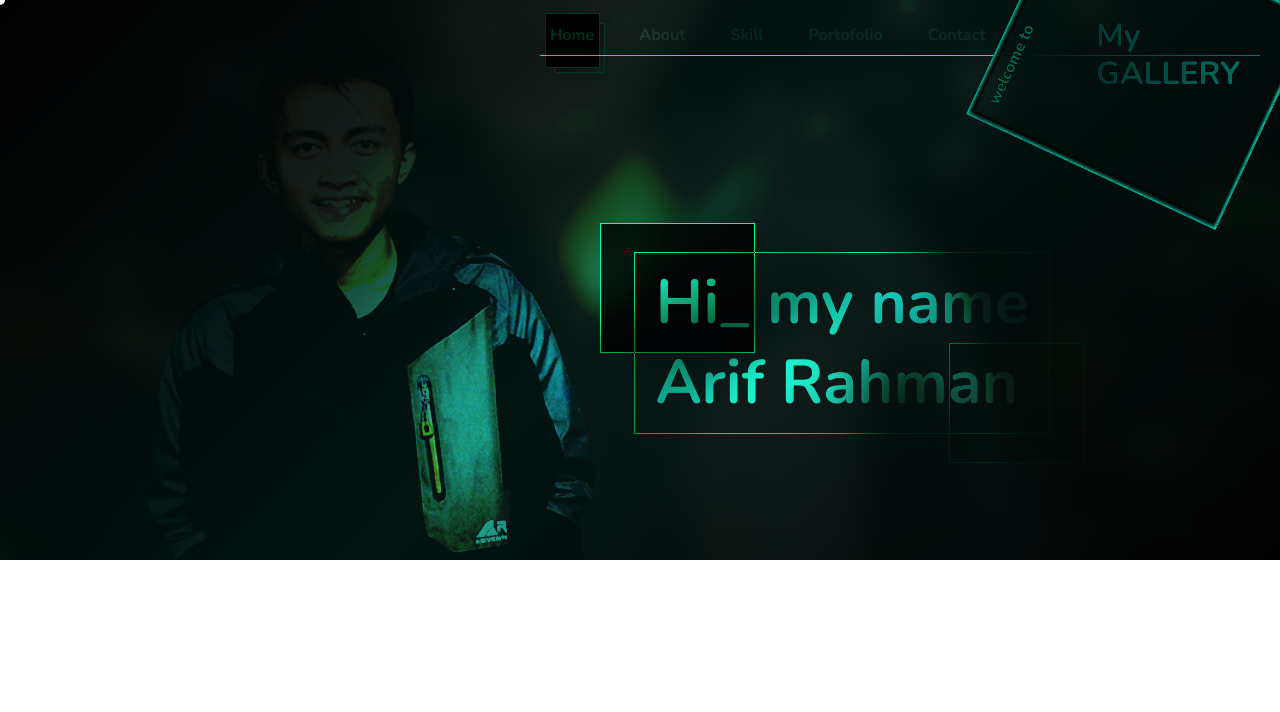
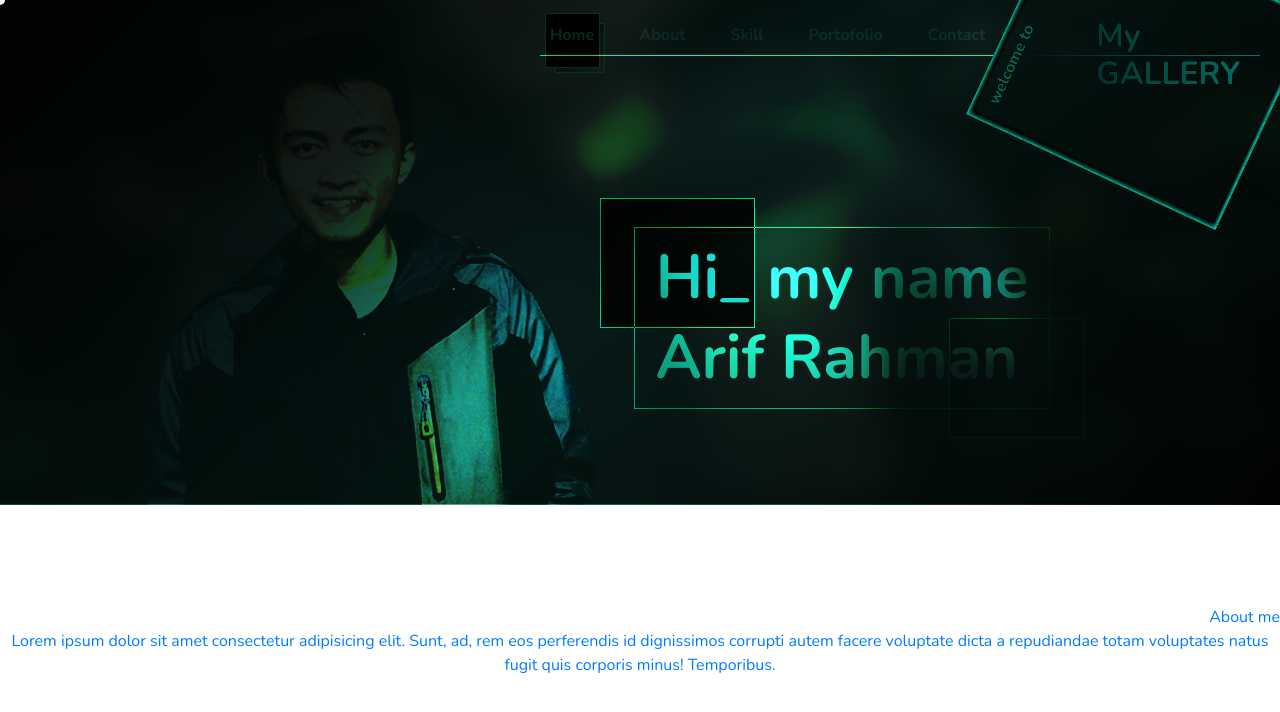
Before and after one commit to Glitchfer/Ar.rh_Porto_Gallery, a Vue app: page / in a window 1280 px wide. Shown: the top 712 px of the page. Built offline with nearby package versions, Linux system fonts and the light colour scheme; a web font is replaced by a local one; what vue-draggable, vue-kinesis would draw is missing.

Commit message:
eventListener Understanding

```diff
--- a/src/App.vue
+++ b/src/App.vue
@@ -13,7 +13,7 @@ export default {
       y: 0
     }
   },
-  mounted() {},
+  computed: {},
   methods: {
     pointerAxis(event) {
       this.x = event.clientX
@@ -27,6 +27,12 @@ export default {
 @import url('https://fonts.googleapis.com/css2?family=Nunito:ital,wght@0,200;0,300;0,400;0,600;0,700;0,800;0,900;1,200;1,300;1,400;1,600;1,700;1,800;1,900&display=swap');
 @import url('https://fonts.googleapis.com/css2?family=Syne+Mono&display=swap');
 @import url('https://fonts.googleapis.com/css2?family=Dosis:wght@200;300;400;500;600;700;800&display=swap');
+body {
+  overflow-y: scroll;
+}
+body::-webkit-scrollbar {
+  display: none;
+}
 #app {
   font-family: 'Nunito', sans-serif;
   -webkit-font-smoothing: antialiased;
--- a/src/components/Navigation.vue
+++ b/src/components/Navigation.vue
@@ -1,33 +1,38 @@
 <template>
-  <div id="Navigate">
+  <div id="Navigate" class="Navigate">
     <a
       href="#landing"
       class="rl-1"
       style="marginLeft: 20px; fontWeight: bold; textDecoration: none; "
+      @click="navNimate(1)"
       >Home</a
     >
     <a
       href="#about"
       class="rl-2"
       style="marginLeft: 45px; color:   rgb(255, 255, 255); fontWeight: bold; textDecoration: none; "
+      @click="navNimate(2)"
       >About
     </a>
     <a
       href="#skill"
       class="rl-3"
       style="marginLeft: 45px; color:   rgb(255, 255, 255); fontWeight: bold; textDecoration: none; "
+      @click="navNimate(3)"
       >Skill</a
     >
     <a
       href="#potofolio"
       class="rl-4"
       style="marginLeft: 45px; color:   rgb(255, 255, 255); fontWeight: bold; textDecoration: none; "
+      @click="navNimate(4)"
       >Portofolio</a
     >
     <a
       href="#contact"
       class="rl-5"
       style="marginLeft: 45px; color:   rgb(255, 255, 255); fontWeight: bold; textDecoration: none; "
+      @click="navNimate(5)"
       >Contact</a
     >
   </div>
@@ -36,19 +41,65 @@
 <script>
 export default {
   name: 'Navigation',
+  date() {
+    return {}
+  },
+  mounted() {
+    this.$nextTick(function() {
+      document.getElementsByTagName('body')[0].onscroll = this.getScrollNum
+      // document.getElementsByTagName('body')[0].addEventListener('scroll', this.getScrollNum)
+    })
+  },
+  // beforeDestroy() { window.removeEventListener('resize', this.getPointer)},
   methods: {
     drop: e => {
       const cardId = e.dataTransfer.getData('cardId')
       const card = document.getElementById(cardId)
       card.style.display = 'block'
       e.target.appendChild(card)
+    },
+    navNimate(val) {
+      const selector = document.querySelector('.rl-1:before')
+      console.log(selector)
+    },
+    getScrollNum(event) {
+      const roll = document.documentElement.scrollTop
+      if (roll > 20) {
+        document.getElementById('Navigate').classList.remove('Navigate')
+        document.getElementById('Navigate').classList.add('navMotion')
+        document.getElementById('Navigate').classList.add('navExpand')
+        // document.getElementById('Navigate').classList.toggle('navMotion')
+        // document.getElementById('Navigate').style.position = 'fixed'
+        // document.getElementById('Navigate').style.mixBlendMode = 'normal'
+      } else {
+        document.getElementById('Navigate').classList.remove('navMotion')
+        document.getElementById('Navigate').classList.remove('navExpand')
+        document.getElementById('Navigate').classList.add('Navigate')
+        // document.getElementById('Navigate').classList.toggle('Navigate')
+        // document.getElementById('Navigate').style.position = 'absolute'
+        // document.getElementById('Navigate').style.mixBlendMode = 'overlay'
+      }
     }
   }
 }
 </script>
 
-<style scoped>
-#Navigate {
+<style lang="scss" scoped>
+.Navigate {
+  display: flex;
+  justify-content: flex-start;
+  align-items: center;
+  position: absolute;
+  color: rgb(255, 255, 255);
+  font-size: 16px;
+  top: 0;
+  right: 0;
+  width: 750px;
+  height: 70px; /*70 default */
+  z-index: 10;
+  mix-blend-mode: overlay;
+}
+.navMotion {
   display: flex;
   justify-content: flex-start;
   align-items: center;
@@ -58,9 +109,46 @@ export default {
   top: 0;
   right: 0;
   width: 750px;
-  height: 70px;
+  height: 57px;
   z-index: 10;
-  mix-blend-mode: overlay;
+  mix-blend-mode: normal;
+}
+// .navExpand {
+//   position: fixed;
+//   right: 0;
+//   top: 0;
+//   width: 100%;
+//   height: 57px;
+// }
+.navMotion:before {
+  content: '';
+  position: absolute;
+  top: 0;
+  left: 0;
+  border: 1px solid rgb(5, 5, 5);
+  width: 100%;
+  height: 50px;
+  // background-color: rgba(0, 0, 0, 0.384);
+  mix-blend-mode: difference;
+}
+.navMotion::after {
+  content: '';
+  border: 1px solid rgba(0, 255, 179, 0.801);
+  border-left: none;
+  border-right: none;
+  position: absolute;
+  top: 0;
+  left: 0;
+  width: 750px;
+  height: 50px;
+  // background-color: rgba(0, 0, 0, 0);
+  mix-blend-mode: difference;
+}
+@keyframes scrollMotion {
+  0% {
+  }
+  100% {
+  }
 }
 .rl-1 {
   color: rgb(0, 255, 191);
--- a/src/views/Home.vue
+++ b/src/views/Home.vue
@@ -15,6 +15,19 @@
         Arif Rahman
       </h1>
     </b-col>
+    <!-- <b-col cols="12" sm="12" md="12" lg="12" xl="12" class="aboutMe"> -->
+    <div class="satu">
+      <a href="#">About me</a>
+    </div>
+    <div class="dua">
+      <a href="#">
+        Lorem ipsum dolor sit amet consectetur adipisicing elit. Sunt, ad, rem
+        eos perferendis id dignissimos corrupti autem facere voluptate dicta a
+        repudiandae totam voluptates natus fugit quis corporis minus!
+        Temporibus.
+      </a>
+    </div>
+    <!-- </b-col> -->
   </b-container>
 </template>
 <script>
@@ -46,7 +59,7 @@ export default {
 .landing::before {
   content: '';
   width: 100%;
-  height: 35rem;
+  height: 31.5rem;
   position: absolute;
   top: 0;
   bottom: 0;
@@ -109,7 +122,7 @@ export default {
   border-bottom: none;
 }
 .hero {
-  position: absolute;
+  position: relative;
   top: 0;
   width: 100%;
   height: 35rem;
@@ -118,16 +131,6 @@ export default {
   text-align: left;
   overflow: hidden;
 }
-/* .hero::before {
-  position: absolute;
-  border: 1px solid rgb(13, 255, 215);
-  border-bottom: none;
-  border-left: none;
-  border-right: none;
-  border-top: none;
-  content: '';
-  mix-blend-mode: multiply;
-} */
 .hero h1 {
   position: absolute;
   color: rgb(255, 255, 255);
@@ -171,15 +174,17 @@ export default {
 .hero img:nth-child(1) {
   margin-top: -55px;
   width: 100%;
+  height: 35rem;
   filter: blur(9px);
   transform: scale(2);
 }
 .hero::before {
   position: absolute;
+  top: 0;
   left: 0;
   content: '';
   width: 100%;
-  height: 100%;
+  height: 35rem;
   background-color: rgba(0, 0, 0, 0.178);
   z-index: 1;
   background-image: linear-gradient(
@@ -189,4 +194,12 @@ export default {
     rgba(2, 2, 2, 0.966)
   );
 }
+.satu {
+  margin-top: 100px;
+  cursor: pointer;
+}
+.satu:hover ~ .dua {
+  background-color: rgb(31, 238, 203);
+  color: black;
+}
 </style>
```
